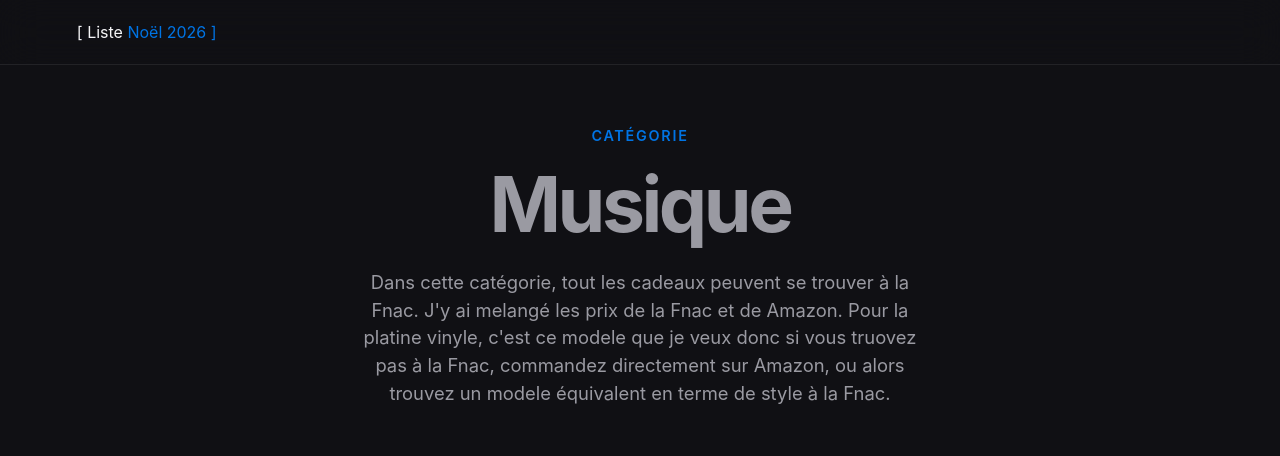
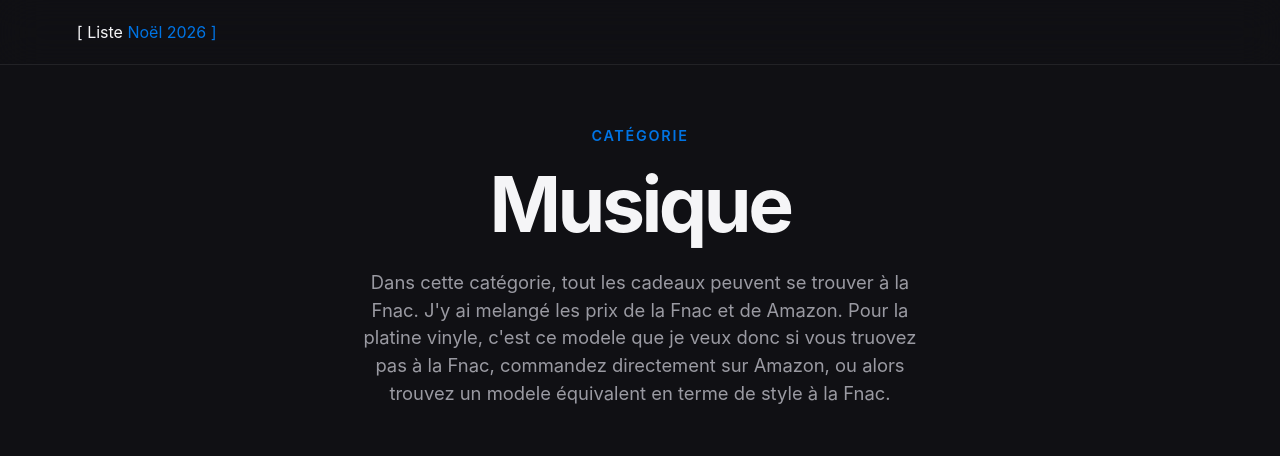
Before and after one commit to sulfarod/Liste-No-l-2026, a plain HTML site: page musique.html in a window 1280 px wide. Shown: the top 456 px of the page. Drawn offline with Linux system fonts and the light colour scheme.

Commit message:
Add files via upload

```diff
--- a/musique.html
+++ b/musique.html
@@ -17,7 +17,7 @@
   <main>
     <section class="hero">
       <p class="eyebrow">Catégorie</p>
-      <h1><span>Musique</span></h1>
+      <h1>Musique</h1>
       <p class="subtitle">
         Dans cette catégorie, tout les cadeaux peuvent se trouver à la Fnac. J'y ai melangé les prix de la Fnac et de Amazon. Pour la platine vinyle, c'est ce modele que je veux donc si vous truovez pas à la Fnac, commandez directement sur Amazon, ou alors trouvez un modele équivalent en terme de style à la Fnac.
 
```
